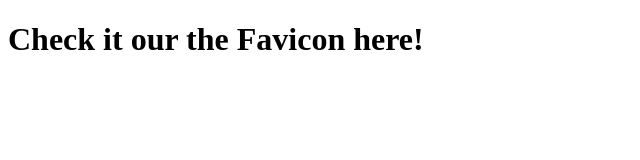
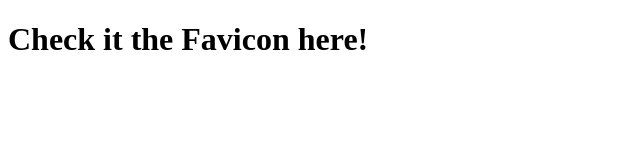
Before and after one commit to monique-tukaj/html-css-cev, a plain HTML site: page Study/html-css/Practice/Ex004/index.html in a window 1280 px wide. Shown: the whole page, without its empty margins (0-640 px from the left). Drawn offline with Linux system fonts and the light colour scheme.

Commit message:
Update index.html

```diff
--- a/Study/html-css/Practice/Ex004/index.html
+++ b/Study/html-css/Practice/Ex004/index.html
@@ -8,6 +8,6 @@
     <title>Favicon Test</title>
 </head>
 <body>
-    <h1>Check it our the Favicon here!</h1>
+    <h1>Check it the Favicon here!</h1>
 </body>
 </html>
```
